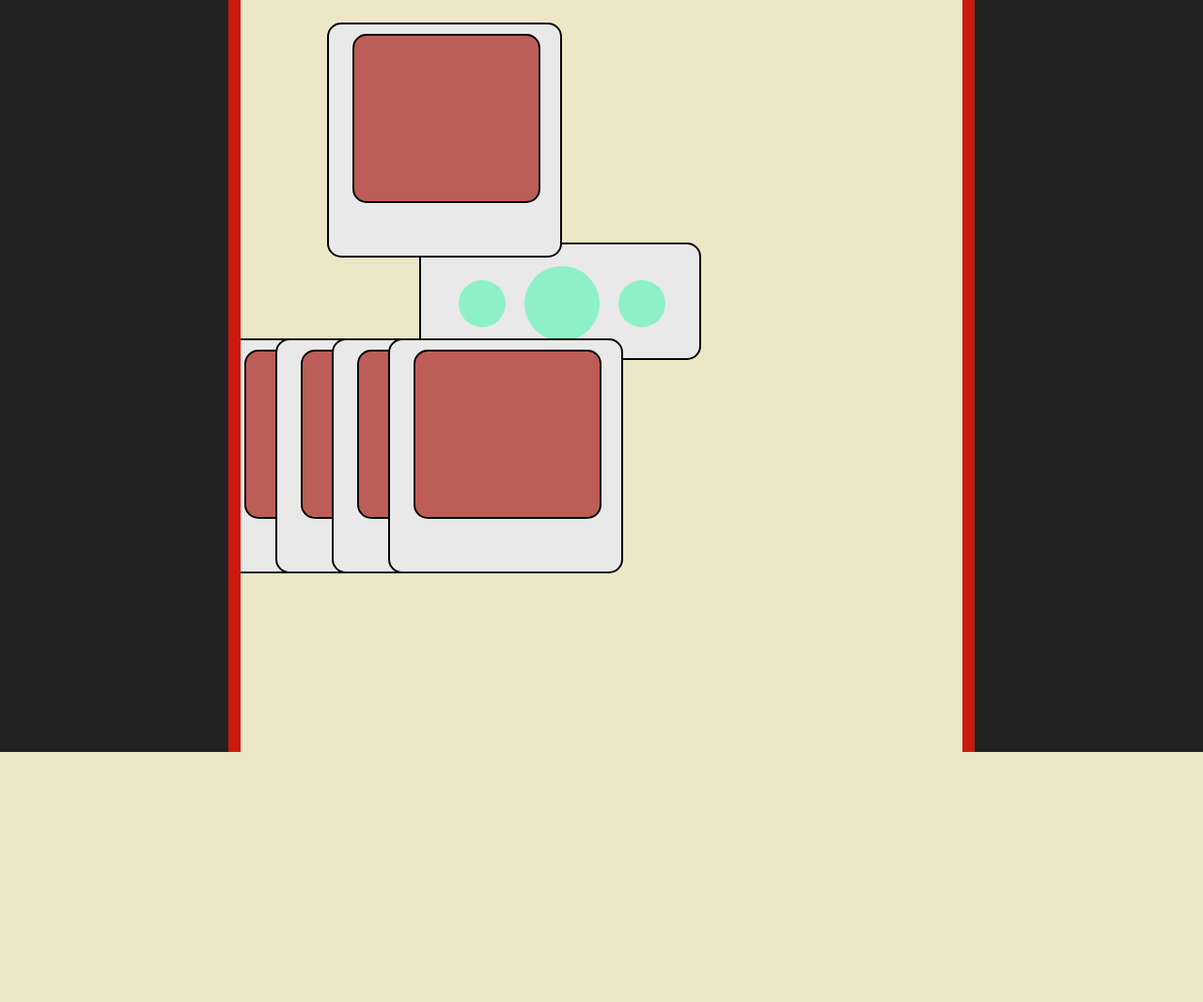
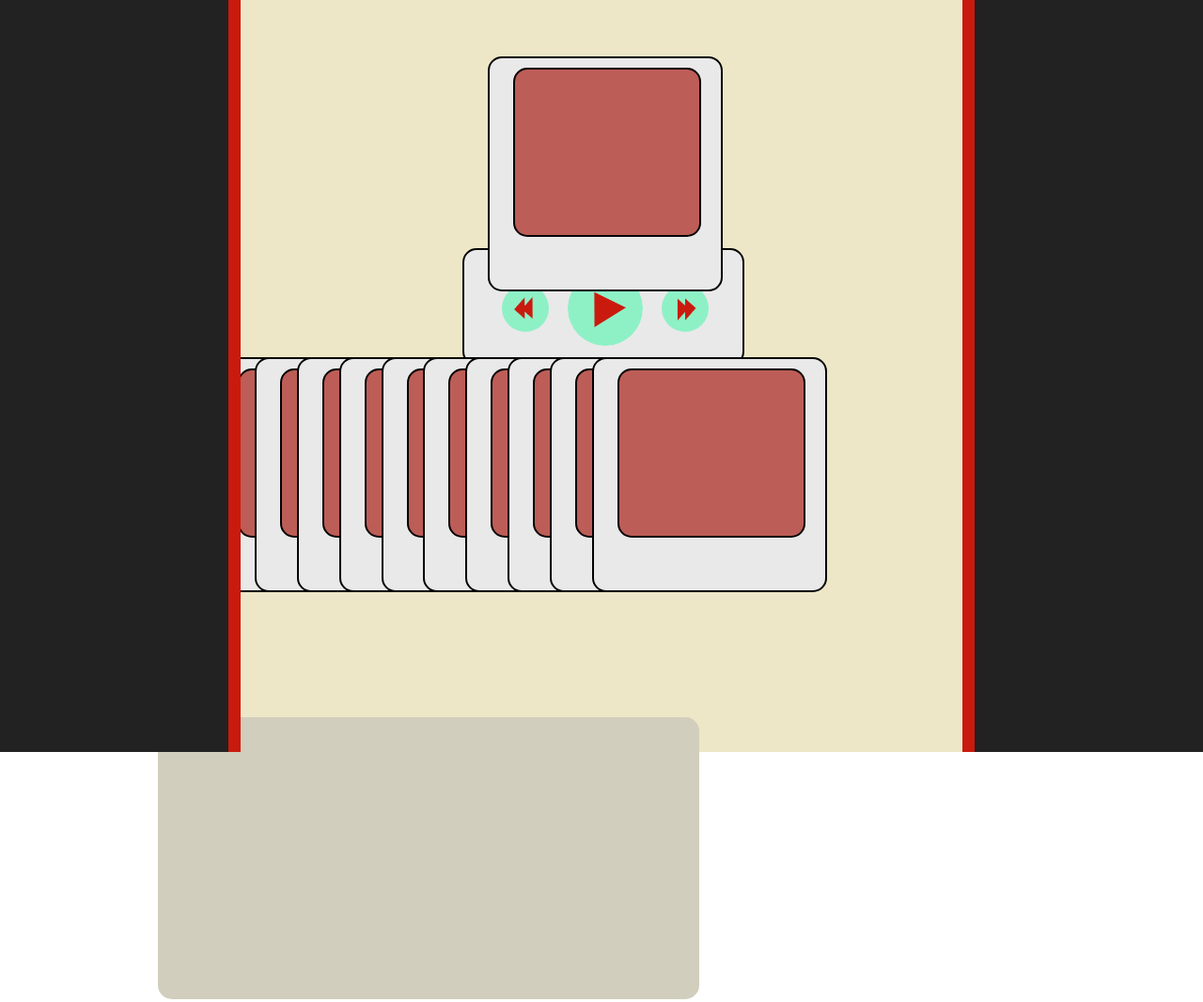
Before and after one commit to shiftking/pocket-juke-html-templates, a plain HTML site: page party_page.html in a window 1280 px wide. Shown: the whole page at 94% size. Drawn offline with nearby package versions, Linux system fonts and the light colour scheme.

Commit message:
added version on for party page including JS animation and basic images

```diff
--- a/css/animation.css
+++ b/css/animation.css
@@ -5,7 +5,7 @@ body{
   background-color: #ede7c7;
   width: 100%;
   height: 100%;
-
+  position: absolute;
 }
 .background-primary-left{
   background-color: #ca1a0e;
@@ -107,7 +107,7 @@ body{
 
 }
 .card-main{
-  position: absolute;
+  display: none;
   width:250px;
   height: 250px;
   padding-left: 25px;
@@ -115,7 +115,8 @@ body{
   background-color: #e9e9e9;
   border: solid 2px black;
   border-radius: 15px;
-  display: none;
+  float: left;
+  position: absolute;
 }
 .card-inner{
   width: 200px;
@@ -126,6 +127,7 @@ body{
   background-color: #bd5d57;
 }
 .player{
+  top: 5%;
   position: absolute;
   width: 300px;
   height: 125px;
@@ -142,6 +144,9 @@ body{
   border-radius: 25px;
   float: left;
   background-color: #8ef1c6;
+  background-image: url('../images/FastForward.png');
+  background-position: center;
+  background-size: cover;
 }
 .play{
   margin-top: 22.5px;
@@ -150,7 +155,9 @@ body{
   width: 80px;
   border-radius: 40px;
   float: left;
-  background-color: #8ef1c6;
+  background-image: url('../images/playbutton.png');
+  background-position: center;
+  background-size: cover;
 }
 .re-wind{
   margin-top: 37.5px;
@@ -160,7 +167,27 @@ body{
   border-radius: 25px;
   float: left;
   background-color: #8ef1c6;
+  background-image: url('../images/ReWind.png');
+  background-position: center;
+  background-size: cover;
 }
 .queue-offset{
   padding-top: 130px;
 }
+.user-suggestion{
+  height: 300px;
+  width: 350px;
+  background-color: #d1cebd;
+
+  position: absolute;
+  border-radius: 15px;
+}
+.queue-padding{
+  left: 2.37%;
+}
+.page-top-padding{
+  padding-top: 5%;
+}
+.suggestion-padding{
+  padding-top: 72%;
+}
--- a/js/animation.js
+++ b/js/animation.js
@@ -1,20 +1,22 @@
-var pos_playing_left = -125 ;
-var pos_playing_top = -$(window).height()*.42;
+var pos_playing_left = -$(window).width()*.50 ;
+var pos_playing_top = -$(window).height()*.40;
 var window_var_width = $(window).width();
+var queue_position = [0,1,2,3,4,5,6,7,8,9];
+var playing_card = 10;
 //function to handle the frames when the document is inintailly loaded
 function load_frames(){
   var var_class, postion;
   var width = $(window).width();
   var height = $(window).height();
-  var default_top = height*0.45;
-  var default_left = -width*0.2;
+  var default_top = height*0.4;
+  var default_left = width*0.5;
   for(var i = 0;i<11;i++){
     var_class = "#card_" + i;
 
     position = $(var_class).position();
     $(var_class).animate({
-      "top": "-="+(position.top - default_top)+"px",
-      "left": "-="+(position.left - default_left)+"px"
+      "top": "-="+(position.top - (default_top))+"px",
+      "left": "-="+(default_left  - ((250*.5) + 4))+"px"
     },1000);
     $(var_class).fadeIn();
   }
@@ -25,6 +27,7 @@ $(function(){
   set_z_axis();
   initial_pos();
   enable_player();
+  enable_user_suggestion();
 });
 
 function set_z_axis(){
@@ -37,9 +40,28 @@ function set_z_axis(){
 function initial_pos(){
 
   var var_class;
-  var last_pos = $(window).width()*.45;
+  var last_pos = $(window).width()*.5;
   var position;
   for(var i = 10;i>=0;i--){
+    if(i == playing_card){
+
+      var_class = "#card_" + playing_card;
+      position = $(var_class).position();
+      $(var_class).animate({
+        "left": "+="+last_pos+"px"
+      },1000);
+      $(var_class).animate({
+        "left": "-="+($(var_class).width()*.5)+"px",
+        "top": "-="+(position.top - pos_playing_top)+"px"
+      },1000);
+    }else{
+      var_class = "#card_" + queue_position[i];
+      $(var_class).animate({
+        "left": "+="+last_pos+"px"
+      },1000);
+      last_pos -= $(window).width()*.035;
+    }
+    /*
     var_class = "#card_" + i;
     $(var_class).animate({
       "left": "+="+last_pos+"px"
@@ -49,38 +71,60 @@ function initial_pos(){
     if(i > 9){
 
       position = $(var_class).position();
+
       $(var_class).animate({
 
-        "left": "-="+(position.left - pos_playing_left)+"px",
+
         "top": "-="+(position.top - pos_playing_top)+"px"
       },1000);
-
+      position = $(var_class).position();
+      //window.alert(position.top + " " +position.left);
     }
+    */
   }
 }
-function cycle(){
-  for(var i = 0;i<11;i++){
 
-  }
-}
 function reset_pos(div_edit) {
   div_edit.animate({
   "top": "+="+(div_edit.position.top)+"px",
   "left": "+="+(div_edit.position.left)+"px"
   },1000)
-  //window.alert("wait");
+
 
 }
 function enable_player(){
 
-  reset_pos($('.player'));
-  var position = $('.player').position();
-  //window.alert(position.left);
   $('.player').animate({
-     "top": "+="+($(window).width()*.1)+"px",
-     "left": "+="+($(window).height()*.245)+"px"
-    //"left":"+="+()+"px"
+    "top": "+="+($(window).height()*.25)+"px"
   },1000);
   $('.player').fadeIn();
 
 }
+function enable_user_suggestion(){
+
+  $('.user-suggestion').fadeIn();
+  $('.user-suggestion').animate({
+    width: ($(window).width()*.45) + "px"
+  },1000);
+
+}
+function cycle_queue(){
+  //cycle the postion
+  for(var i = 0;i < 11;i++){
+      if(queue_position[i] == 9){
+        queue_position[i] == 0;
+        if(playing_card == 0){
+          playing_card = 10;
+        }else{
+          playing_card--;
+        }
+      }else{
+        queue_position[i]--;
+      }
+  }
+  var var_class;
+  var position;
+  for(var i =0;i < 11; i++){
+      var_class = "#card_" + queue_position[i];
+  }
+}
--- a/party_page.html
+++ b/party_page.html
@@ -19,47 +19,60 @@
       </div>
             <div class="container_body container">
               <div class="row">
-                <div class="col-sm-10 col-sm-offset-1 queue-offset">
-                  <div class="container" id='queue'>
+                <div class="col-sm-10 col-sm-offset-1 page-top-padding ">
+                  <div class="row">
+                    <div class="col-sm-2 col-sm-offset-4 ">
+
+                        <div class="player play-control-padding">
+                          <div class="re-wind">
+                          </div>
+                          <div class="play">
+                          </div>
+                          <div class="fast-forward">
+                          </div>
+
+                        </div>
+
+                      </div>
+                    </div>
                     <div class="row">
                     <!--Queue Div list-->
-
+                      <div class="col-sm-3 col-sm-offset-4 queue-padding">
 
                             <div id="card_0" class="card-main">
-                      <div id="card_0_inner" class="card-inner">
+                              <div class="card-inner">
                               </div>
                             </div>
                             <div id="card_1" class="card-main">
-                      <div id="card_1_inner" class="card-inner">
+                              <div  class="card-inner">
                               </div>
                             </div>
                             <div id="card_2" class="card-main">
-                      <div id="card_2_inner" class="card-inner">
+                              <div  class="card-inner">
                               </div>
                             </div>
-
                             <div id="card_3" class="card-main">
-                      <div id="card_3_inner" class="card-inner">
+                              <div  class="card-inner">
                               </div>
                             </div>
                             <div id="card_4" class="card-main">
-                      <div id="card_4_inner" class="card-inner">
+                              <div  class="card-inner">
                               </div>
                             </div>
                             <div id="card_5" class="card-main">
-                      <div id="card_5_inner" class="card-inner">
+                              <div  class="card-inner">
                               </div>
                             </div>
                             <div id="card_6" class="card-main">
-                      <div id="card_6_inner" class="card-inner">
+                              <div  class="card-inner">
                               </div>
                             </div>
                             <div id="card_7" class="card-main">
-                      <div id="card_7_inner" class="card-inner">
+                              <div  class="card-inner">
                               </div>
                             </div>
                             <div id="card_8" class="card-main">
-                      <div id="card_8_inner" class="card-inner">
+                              <div  class="card-inner">
                               </div>
                             </div>
                             <div id="card_9" class="card-main">
@@ -74,26 +87,18 @@
                             </div>
                           </div>
                       </div>
+                      <div class="row ">
+                        <div class="col-sm-8 suggestion-padding">
+                          <div class="user-suggestion">
                           </div>
                         </div>
-              <div class="row">
-                <div class="col-sm-8 col-sm-offset-2">
-
-                    <div class="player">
-                      <div class="re-wind">
-                      </div>
-                      <div class="play">
-                      </div>
-                      <div class="fast-forward">
-                      </div>
-
                       </div>
 
                 </div>
               </div>
-              </div>
-              <div class="row">
-              </div>
+
+
+
             </div>
 
       </div>
```
Also changed, not shown: party_mobile.html (added, +26 -0 lines), images/FastForward.png (added), images/ReWind.png (added), images/playbutton.png (added). Lines whose indentation alone changed are shown as unchanged.
